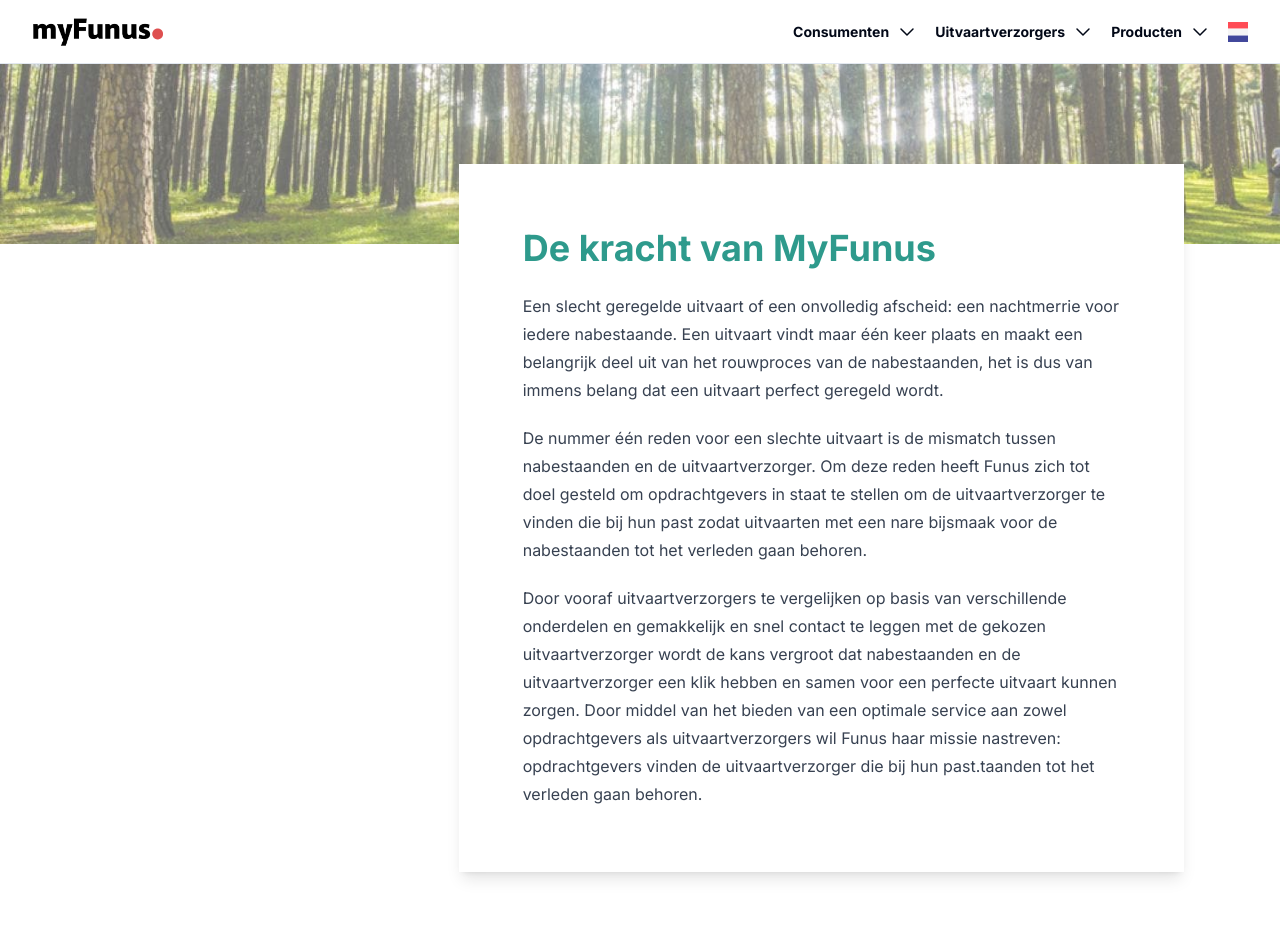
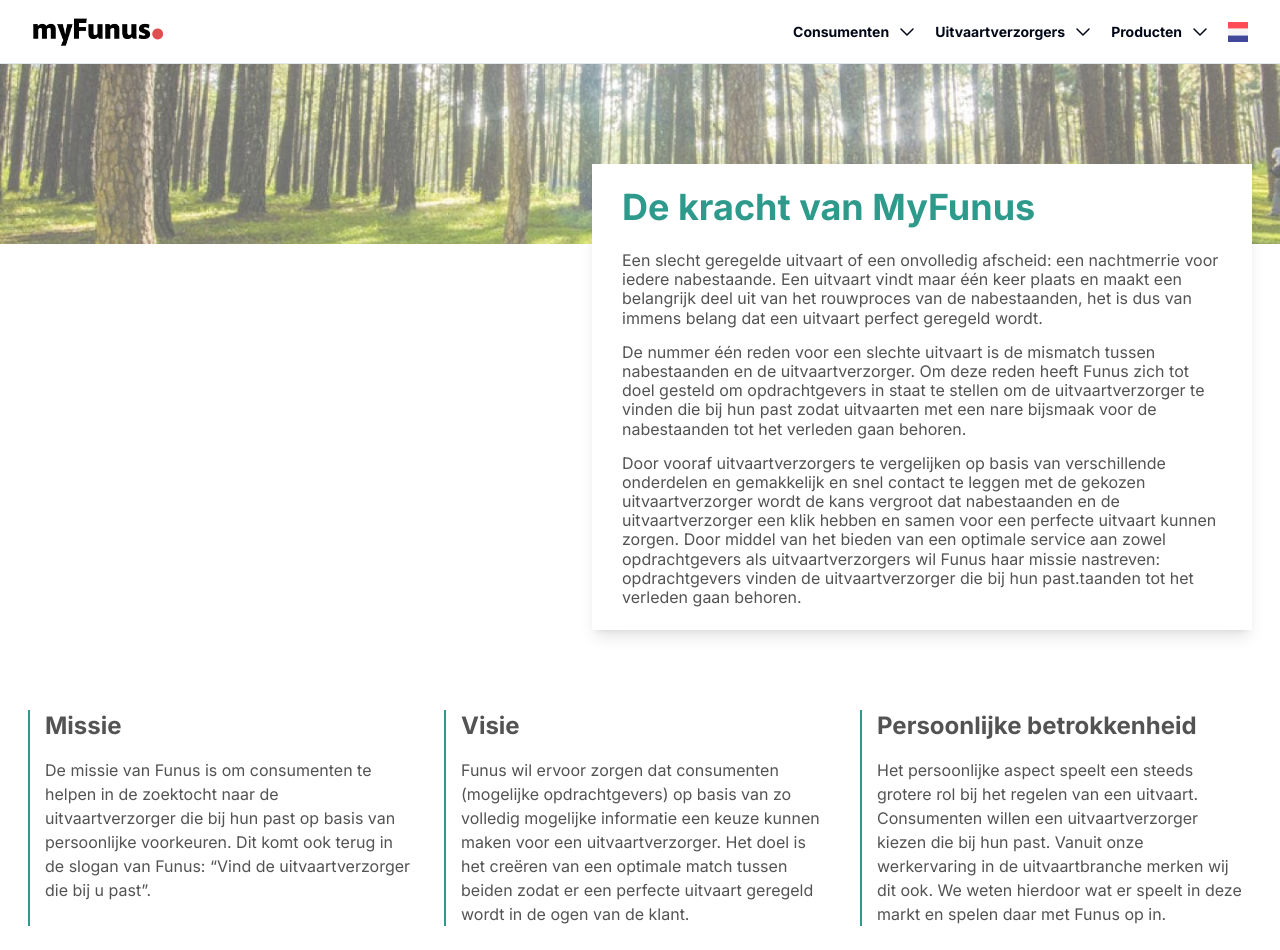
Before and after one commit to dmhub-dev/dmhub, a Next.js app: page /over-ons in a window 1280 px wide. Shown: the top 950 px of the page. Built offline with nearby package versions, Linux system fonts and the light colour scheme.

Commit message:
ui updates

```diff
--- a/app/(landing)/over-ons/page.tsx
+++ b/app/(landing)/over-ons/page.tsx
@@ -5,13 +5,13 @@
   return (
     <>
       <Hero />
-      <section className="container max-w-6xl w-full flex justify-end">
-        <div className="bg-white shadow-lg p-10 md:p-16 md:w-2/3 -mt-20">
+      <section className="container max-w-[1280px] md:px-7 w-full flex justify-end">
+        <div className="bg-white shadow-lg p-10 md:py-[23px] md:px-[30px] md:w-full max-w-[660px] -mt-20">
           <h1 className="text-2xl md:text-4xl font-bold text-secondary mb-6">
             De kracht van MyFunus
           </h1>
 
-          <article className="prose prose-base">
+          <article className="text-base text-darktext max-w-none leading-[1.2]">
             <p>
               Een slecht geregelde uitvaart of een onvolledig afscheid: een
               nachtmerrie voor iedere nabestaande. Een uitvaart vindt maar één
@@ -20,7 +20,7 @@
               perfect geregeld wordt.
             </p>
 
-            <p>
+            <p className="mt-[15px]">
               De nummer één reden voor een slechte uitvaart is de mismatch
               tussen nabestaanden en de uitvaartverzorger. Om deze reden heeft
               Funus zich tot doel gesteld om opdrachtgevers in staat te stellen
@@ -29,7 +29,7 @@
               verleden gaan behoren.
             </p>
 
-            <p>
+            <p className="mt-[15px]">
               Door vooraf uitvaartverzorgers te vergelijken op basis van
               verschillende onderdelen en gemakkelijk en snel contact te leggen
               met de gekozen uitvaartverzorger wordt de kans vergroot dat
@@ -44,13 +44,13 @@
         </div>
       </section>
 
-      <section className="container max-w-6xl mt-20 w-full">
+      <section className="container max-w-[1280px] md:px-7 mt-20 w-full">
         {/* Columns Section */}
         <div className="grid md:grid-cols-3 gap-6">
           {/* Column 1 */}
-          <div className="p-6 border-l-4 border-secondary">
-            <h2 className="font-bold text-gray-700 text-2xl mb-4">Missie</h2>
-            <p className="text-gray-600">
+          <div className="border-l-2 border-secondary pl-[15px] pr-2">
+            <h2 className="font-bold text-darktext text-2xl mb-4">Missie</h2>
+            <p className="text-darktext">
               De missie van Funus is om consumenten te helpen in de zoektocht
               naar de uitvaartverzorger die bij hun past op basis van
               persoonlijke voorkeuren. Dit komt ook terug in de slogan van
@@ -59,9 +59,9 @@
           </div>
 
           {/* Column 2 */}
-          <div className="p-6 border-l-4 border-secondary">
-            <h2 className="font-bold text-gray-700 text-2xl mb-4">Visie</h2>
-            <p className="text-gray-600">
+          <div className="border-l-2 border-secondary pl-[15px] pr-2">
+            <h2 className="font-bold text-darktext text-2xl mb-4">Visie</h2>
+            <p className="text-darktext">
               Funus wil ervoor zorgen dat consumenten (mogelijke opdrachtgevers)
               op basis van zo volledig mogelijke informatie een keuze kunnen
               maken voor een uitvaartverzorger. Het doel is het creëren van een
@@ -71,11 +71,11 @@
           </div>
 
           {/* Column 3 */}
-          <div className="p-6 border-l-4 border-secondary">
-            <h2 className="font-bold text-gray-700 text-2xl mb-4">
+          <div className="border-l-2 border-secondary pl-[15px] pr-2">
+            <h2 className="font-bold text-darktext text-2xl mb-4">
               Persoonlijke betrokkenheid
             </h2>
-            <p className="text-gray-600">
+            <p className="text-darktext">
               Het persoonlijke aspect speelt een steeds grotere rol bij het
               regelen van een uitvaart. Consumenten willen een uitvaartverzorger
               kiezen die bij hun past. Vanuit onze werkervaring in de
@@ -85,8 +85,8 @@
           </div>
         </div>
       </section>
-      <section className="bg-secondary py-28 text-white mt-16">
-        <div className="container max-w-4xl w-full">
+      <section className="bg-secondary py-[90px] text-white mt-16">
+        <div className="container max-w-[800px] w-full">
           <h2 className="text-2xl md:text-4xl font-bold text-white mb-4">
             Waarom de naam myFunus?
           </h2>
--- a/app/(landing)/veelgestelde-vragen/page.tsx
+++ b/app/(landing)/veelgestelde-vragen/page.tsx
@@ -44,12 +44,12 @@
   return (
     <>
       <Hero />
-      <section className="container max-w-6xl w-full flex justify-end mb-8">
-        <div className="bg-white shadow-lg p-10 md:p-16 md:w-2/3 -mt-20">
-          <h1 className="text-2xl md:text-4xl font-bold text-secondary mb-4">
+      <section className="container max-w-[1280px] w-full flex justify-end mb-8">
+        <div className="bg-white shadow-lg px-4 py-6 md:px-[60px] md:w-full max-w-[920px] -mt-20">
+          <h1 className="text-2xl md:text-4xl font-bold text-secondary mb-2">
             Vragen & Antwoorden
           </h1>
-          <p className="text-gray-600 mb-6">Wij willen u graag helpen.</p>
+          <p className="text-gray-600 mb-8">Wij willen u graag helpen.</p>
 
           <Accordion type="single" collapsible>
             {faqs.map((faq, index) => (
--- a/components/ui/accordion.tsx
+++ b/components/ui/accordion.tsx
@@ -28,13 +28,13 @@
     <AccordionPrimitive.Trigger
       ref={ref}
       className={cn(
-        "flex flex-1 items-center text-start justify-between py-4 font-medium transition-all [&[data-state=open]>svg]:rotate-180",
+        "flex flex-1 items-center text-start justify-between py-3 font-bold transition-all [&[data-state=open]>svg]:rotate-180",
         className
       )}
       {...props}
     >
       {children}
-      <ChevronDown className="h-4 w-4 shrink-0 transition-transform duration-200 text-secondary" />
+      <ChevronDown className="h-5 w-5 shrink-0 transition-transform duration-200 text-black" />
     </AccordionPrimitive.Trigger>
   </AccordionPrimitive.Header>
 ));
@@ -49,7 +49,7 @@
     className="overflow-hidden text-sm transition-all data-[state=closed]:animate-accordion-up data-[state=open]:animate-accordion-down"
     {...props}
   >
-    <div className={cn("pb-4 pt-0", className)}>{children}</div>
+    <div className={cn("pb-4 pt-0 text-darktext", className)}>{children}</div>
   </AccordionPrimitive.Content>
 ));
 
```
